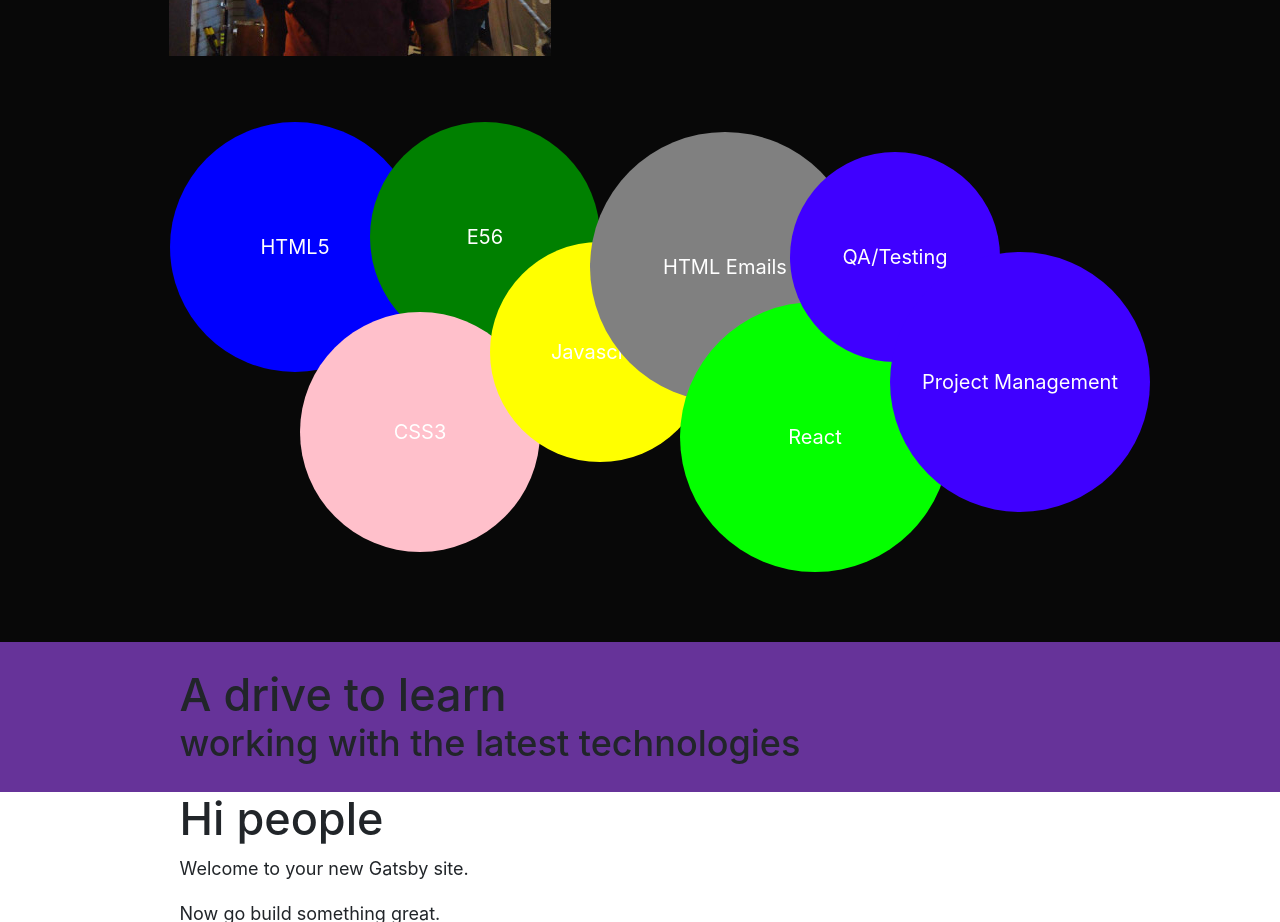
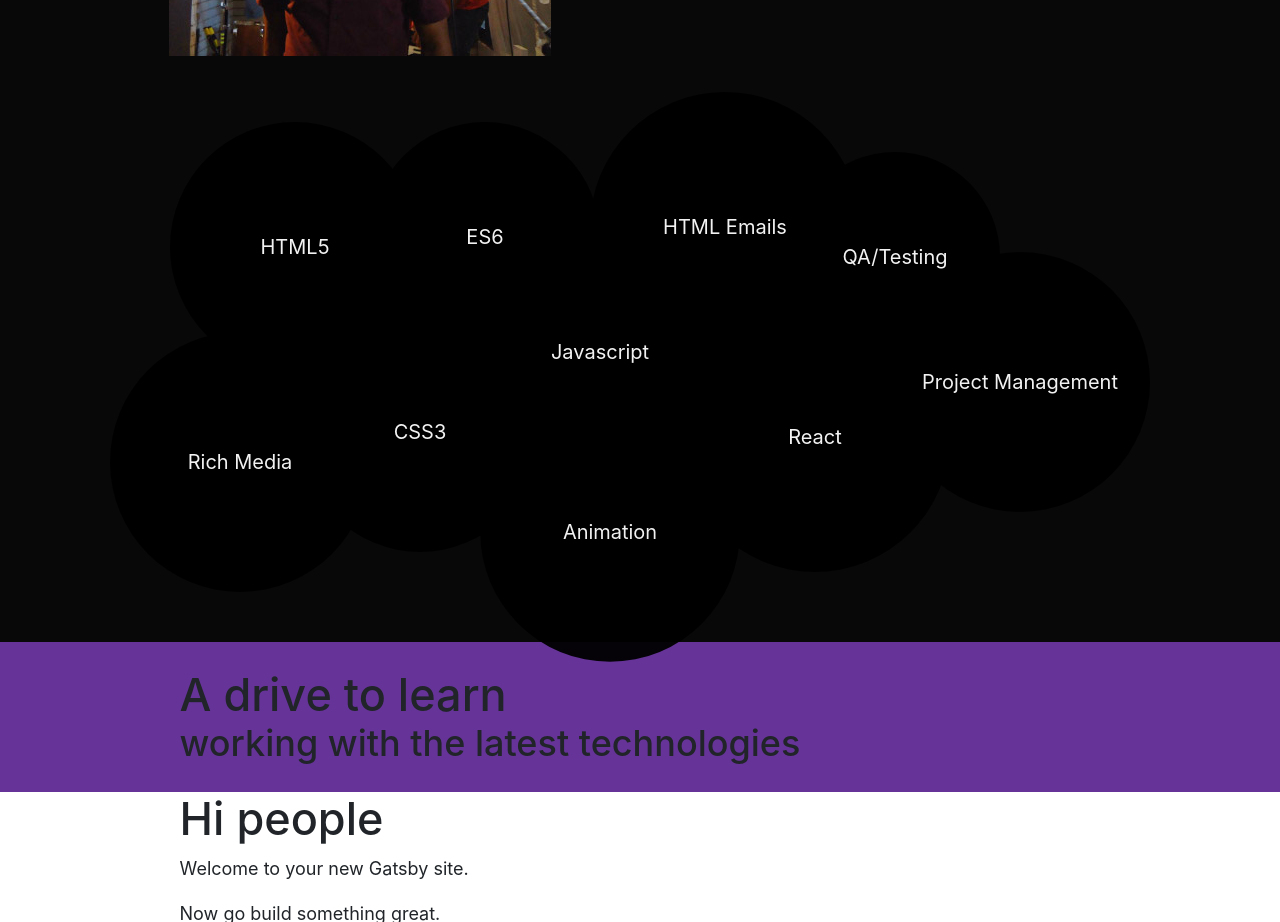
Before and after one commit to mansim123/gatsby-portfolio, a Gatsby site: page / in a window 1280 px wide. Shown: the part 1262-2184 px from the top of the page. Built offline with nearby package versions, Linux system fonts and the light colour scheme; Gatsby itself is replaced by a stand-in of ours.

Commit message:
added animations to the skills bubble

```diff
--- a/src/components/intro.js
+++ b/src/components/intro.js
@@ -3,25 +3,52 @@
 import profilePic from "../images/profilePic.jpg"
 import { TweenMax } from "gsap"
 import { ScrollTo } from "react-scroll-to"
+import SkillsData from "../data/SkillsData.js";
 
 class Intro extends React.Component {
   constructor() {
     super()
-    // reference to the animation
+    this.bubble = []
     this.myTween = null
   }
 
   componentDidMount() {
-    // this.myTween = TweenMax.to(this.bubble, 0, { scale: "0", opacity: "0" })
-    // this.myTween = TweenMax.to(this.bubble, 2.5, {
-    //   delay: "2",
-    //   scale: "1",
-    //   opacity: "1",
-    //   ease: "elastic.out",
-    // })
+
+    this.animateBubbles();
+
+  }
+
+  animateBubbles() {
+
+    for(let i=0;i<this.bubble.length;i++){
+      this.myTween = TweenMax.to(this.bubble[i], 0, { scale: "0", opacity: "0" })
+      this.myTween = TweenMax.to(this.bubble[i], 3.5, {
+        delay: i/5,
+        scale: "1",
+        opacity: "0.95",
+        ease: "elastic.out",
+      })
+    }
   }
 
   render() {
+    const skillComponents = SkillsData.map((skill, index) => (
+      <div key={skill.id}>
+        <div
+          ref={bubble => (this.bubble[index] = bubble)}
+          className={"bubbles bubble"+[index]} style={{
+            backgroundColor: "#"+skill.bgColor,
+            opacity:0
+          }}>
+            <span>
+              <a>
+                {skill.title}
+              </a>
+              </span>
+        </div>
+      </div>
+    ));
+
     return (
       <section className="intro-section">
         <div className="introMainSection">
@@ -45,80 +72,7 @@
           </div>
         </div>
         <div className="bubbleContainer">
-          <div
-            className="bubbles bubble0"
-            ref={bubble => (this.bubble = bubble)}
-          >
-            <span>
-              <a>HTML5</a>
-            </span>
-          </div>
-          <div
-            className="bubbles bubble1"
-            ref={bubble => (this.bubble = bubble)}
-          >
-            <span>
-              <a>E56</a>
-            </span>
-          </div>
-          <div
-            className="bubbles bubble2"
-            ref={bubble => (this.bubble = bubble)}
-          >
-            <span>
-              <a>CSS3</a>
-            </span>
-          </div>
-          <div
-            className="bubbles bubble3"
-            ref={bubble => (this.bubble = bubble)}
-          >
-            <span>
-              <a>Javascript</a>
-            </span>
-          </div>
-          <div
-            className="bubbles bubble4"
-            ref={bubble => (this.bubble = bubble)}
-          >
-            <span>
-              <a>HTML Emails</a>
-            </span>
-          </div>
-          <div
-            className="bubbles bubble5"
-            ref={bubble => (this.bubble = bubble)}
-          >
-            <span>
-              <a>React</a>
-            </span>
-          </div>
-          <div
-            className="bubbles bubble6"
-            ref={bubble => (this.bubble = bubble)}
-          >
-            <span>
-              <a>QA/Testing</a>
-            </span>
-          </div>
-          <div
-            className="bubbles bubble7"
-            ref={bubble => (this.bubble = bubble)}
-          >
-            <span>
-              <a>Project Management</a>
-            </span>
-          </div>
-          {/* <div className="bubble8" ref={bubble => (this.bubble = bubble)}>
-            <span>
-              <a>E56</a>
-            </span>
-          </div>
-          <div className="bubble9" ref={bubble => (this.bubble = bubble)}>
-            <span>
-              <a>E56</a>
-            </span>
-          </div> */}
+          {skillComponents}
         </div>
       </section>
     )
--- /dev/null
+++ b/src/data/Skillsdata.js
@@ -0,0 +1,55 @@
+const skillsData = [
+    {
+        id: 1,
+        title: "HTML5",
+        bgColor:"000000"
+    },
+    {
+        id: 2,
+        title: "ES6",
+        bgColor:"000000"
+    },
+    {
+        id: 3,
+        title: "CSS3",
+        bgColor:"000000"
+    },
+    {
+        id: 4,
+        title: "Javascript",
+        bgColor:"000000"
+    },
+    {
+        id: 5,
+        title: "HTML Emails",
+        bgColor:"000000"
+    },
+    {
+        id: 6,
+        title: "React",
+        bgColor:"000000"
+    },
+    {
+        id: 7,
+        title: "QA/Testing",
+        bgColor:"000000"
+    },
+    {
+        id: 8,
+        title: "Project Management",
+        bgColor:"000000"
+    },
+    {
+        id: 9,
+        title: "Rich Media",
+        bgColor:"000000"
+    },
+    {
+        id: 10,
+        title: "Animation",
+        bgColor:"000000"
+    },
+
+]
+
+export default skillsData
--- a/src/styles/intro.scss
+++ b/src/styles/intro.scss
@@ -53,7 +53,6 @@
     position: relative;
     .bubbles {
       position: absolute;
-      // opacity: 0;
       border-radius: 50%;
       span a {
         font-size: 20px;
@@ -67,7 +66,6 @@
       left: 30px;
       width: 250px;
       height: 250px;
-      background-color: blue;
       span a {
         line-height: 250px;
       }
@@ -77,7 +75,6 @@
       left: 230px;
       width: 230px;
       height: 230px;
-      background-color: green;
       span a {
         line-height: 230px;
       }
@@ -87,7 +84,6 @@
       left: 160px;
       width: 240px;
       height: 240px;
-      background-color: pink;
       span a {
         line-height: 240px;
       }
@@ -97,17 +93,15 @@
       left: 350px;
       width: 220px;
       height: 220px;
-      background-color: yellow;
       span a {
         line-height: 220px;
       }
     }
     .bubble4 {
-      top: 40px;
+      top: 0px;
       left: 450px;
       width: 270px;
       height: 270px;
-      background-color: grey;
       span a {
         line-height: 270px;
       }
@@ -117,7 +111,6 @@
       left: 540px;
       width: 270px;
       height: 270px;
-      background-color: #04ff00;
       span a {
         line-height: 270px;
       }
@@ -127,7 +120,6 @@
       left: 650px;
       width: 210px;
       height: 210px;
-      background-color: #3f00ff;
       span a {
         line-height: 210px;
       }
@@ -137,7 +129,24 @@
       left: 750px;
       width: 260px;
       height: 260px;
-      background-color: #3f00ff;
+      span a {
+        line-height: 260px;
+      }
+    }
+    .bubble8 {
+      top: 240px;
+      left: -30px;
+      width: 260px;
+      height: 260px;
+      span a {
+        line-height: 260px;
+      }
+    }
+    .bubble9 {
+      top: 310px;
+      left: 340px;
+      width: 260px;
+      height: 260px;
       span a {
         line-height: 260px;
       }
```
